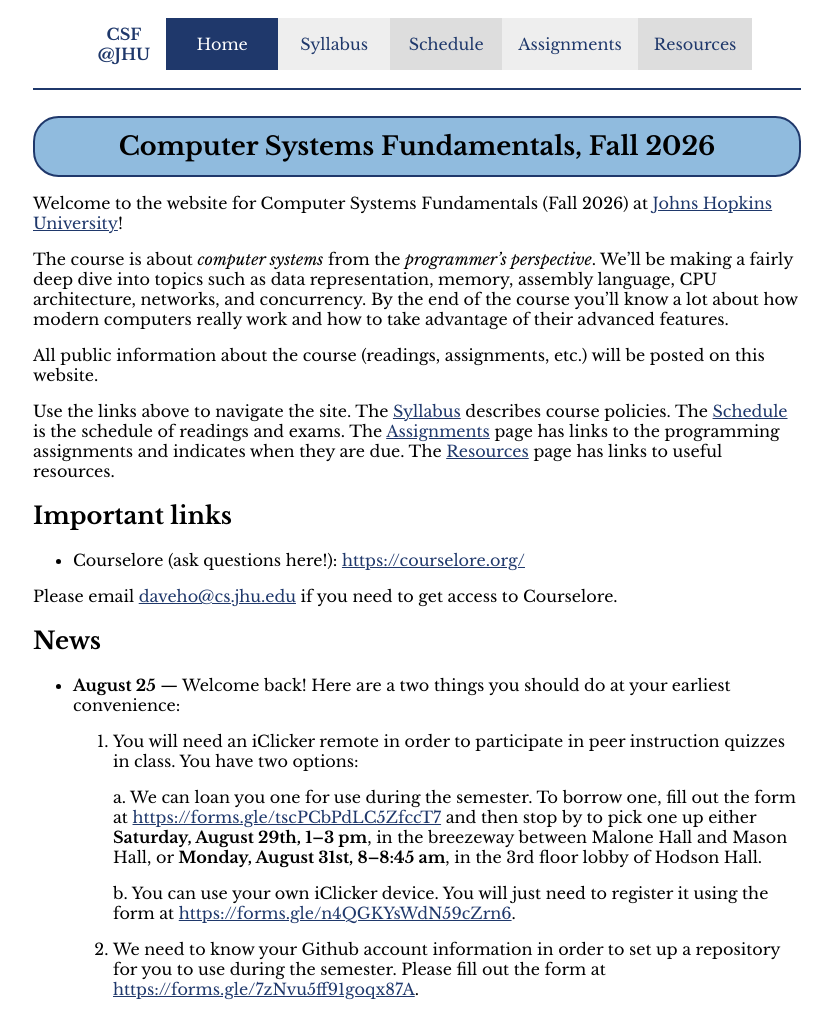
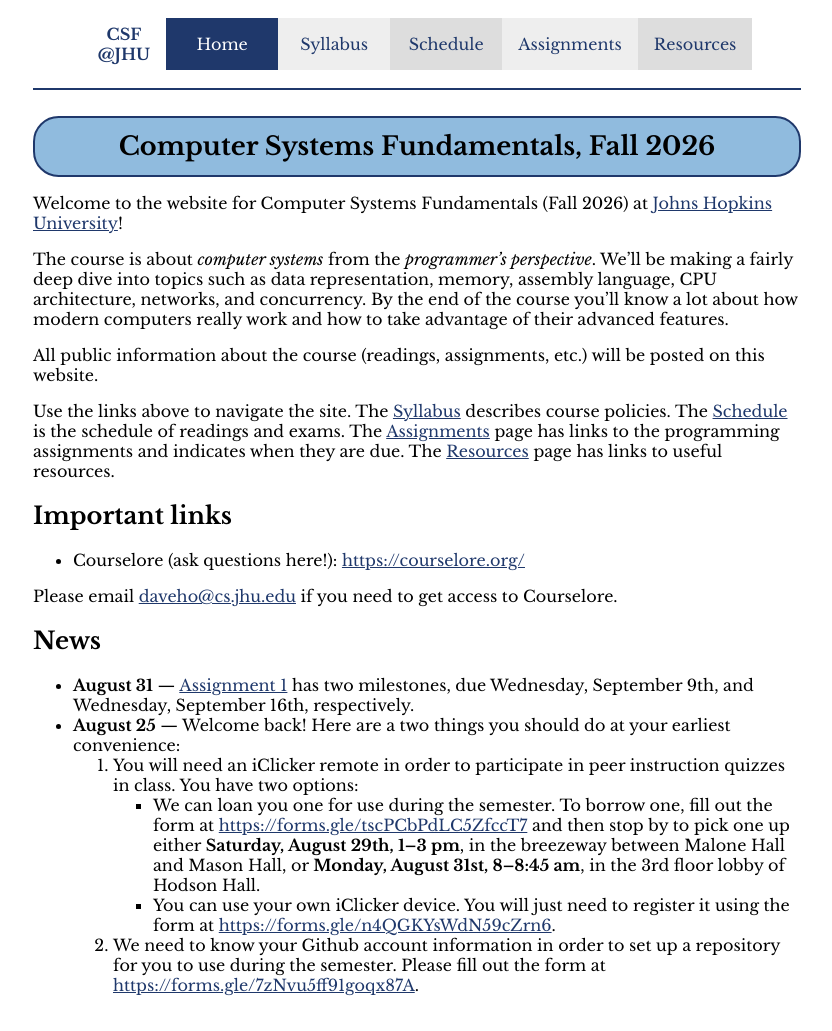
Before and after one commit to jhucsf/fall2026, a Jekyll site: the page built from index.md, in a window 1280 px wide. Shown: the whole page, without its empty margins (223-1055 px from the left). Built offline with Jekyll 4.4.1, drawn with Linux system fonts in a browser that asks for light colours.

Commit message:
news item for assignment 1 due dates

```diff
--- a/index.md
+++ b/index.md
@@ -31,21 +31,19 @@ Please email <daveho@cs.jhu.edu> if you need to get access to Courselore.
 
 ## News
 
+* **August 31** — [Assignment 1](assign/assign01.html) has two milestones,
+  due Wednesday, September 9th, and Wednesday, September 16th, respectively.
 * **August 25** — Welcome back! Here are a two things you should do at
   your earliest convenience:
-
-  1. You will need an iClicker remote in order to participate in peer instruction
-     quizzes in class. You have two options:
-
-     a. We can loan you one for use during the semester. To borrow one,
-        fill out the form at <https://forms.gle/tscPCbPdLC5ZfccT7> and then
-        stop by to pick one up either **Saturday, August 29th, 1–3 pm**,
-        in the breezeway between Malone Hall and Mason Hall, or
-        **Monday, August 31st, 8–8:45 am**, in the 3rd floor lobby of Hodson Hall.
-
-     b. You can use your own iClicker device. You will just need to register
-        it using the form at <https://forms.gle/n4QGKYsWdN59cZrn6>.
-
-  2. We need to know your Github account information in order to set up a
-     repository for you to use during the semester. Please fill out the
-     form at <https://forms.gle/7zNvu5ff91goqx87A>.
+    1. You will need an iClicker remote in order to participate in peer instruction
+       quizzes in class. You have two options:
+         * We can loan you one for use during the semester. To borrow one,
+           fill out the form at <https://forms.gle/tscPCbPdLC5ZfccT7> and then
+           stop by to pick one up either **Saturday, August 29th, 1–3 pm**,
+           in the breezeway between Malone Hall and Mason Hall, or
+           **Monday, August 31st, 8–8:45 am**, in the 3rd floor lobby of Hodson Hall.
+         * You can use your own iClicker device. You will just need to register
+           it using the form at <https://forms.gle/n4QGKYsWdN59cZrn6>.
+    2. We need to know your Github account information in order to set up a
+       repository for you to use during the semester. Please fill out the
+       form at <https://forms.gle/7zNvu5ff91goqx87A>.
```
